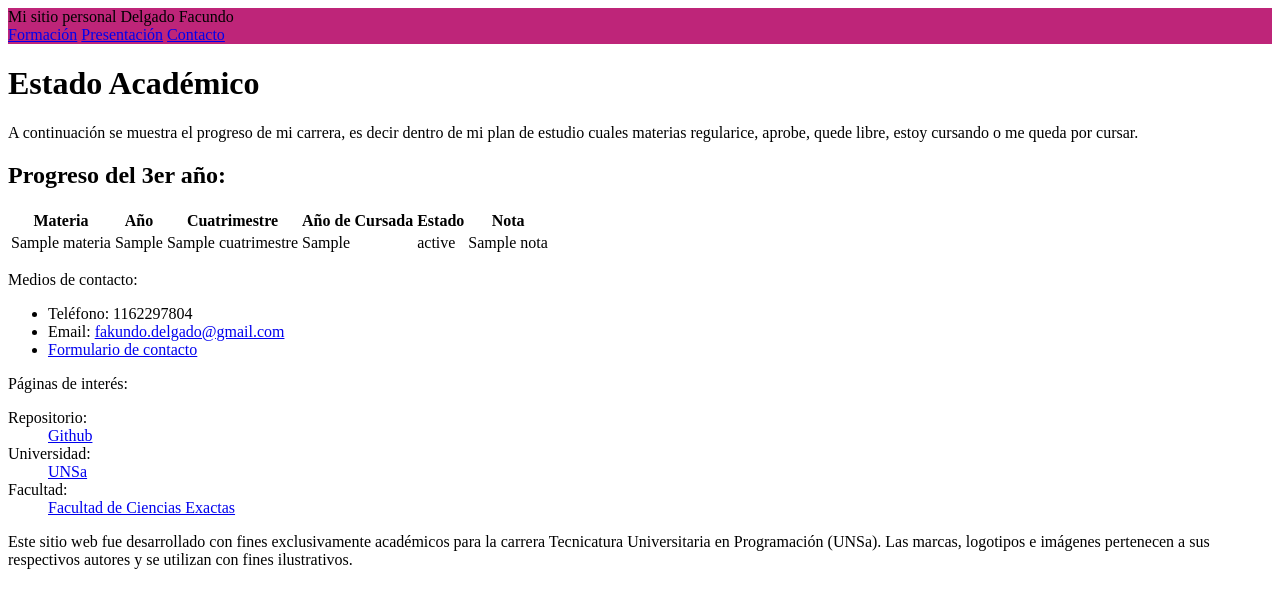
After one commit to fakundodelgado/sitio_personal, a PHP site: template vistas/academico.php in a window 1280 px wide. The commit adds this page. Shown: the top 608 px of the page. Run offline with PHP 8.4, Linux system fonts and the light colour scheme; the template is opened without the code that fills it: most values are stand-ins (such as "Sample title", 1, 10 or a date in 2020).

Commit message:
Adaptando la estructura del proyecto para implementar el crud de materias.
Usando como plantilla el ejemplo del profesor, he agregado las carpetas necesarias y comencé a adaptar mis archivos existentes para aplicar el modelo-vista-controlador.

```diff
--- a/index.php
+++ b/index.php
@@ -1,4 +1,4 @@
-<?php include 'modulos/encabezado.php'; ?>
+<?php include 'vistas/modulos/encabezado.php'; ?>
 
         <main>
             <h1>Sobre mí</h1>
@@ -21,4 +21,4 @@
             </section>
         </main>
 
-<?php include 'modulos/pie_de_pagina.php'; ?>
+<?php include 'vistas/modulos/pie_de_pagina.php'; ?>
--- /dev/null
+++ b/vistas/academico.php
@@ -0,0 +1,50 @@
+
+<?php include 'vistas/modulos/encabezado.php'; ?>
+
+<main>
+
+    <h1>Estado Académico</h1>
+
+    <p>
+        A continuación se muestra el progreso de mi carrera, es decir
+        dentro de mi plan de estudio cuales materias regularice, aprobe,
+        quede libre, estoy cursando o me queda por cursar.
+    </p>
+
+    <h2>Progreso del 3er año: </h2>
+
+    <table>
+        <thead>
+            <tr>
+                <th>Materia</th>
+                <th>Año</th>
+                <th>Cuatrimestre</th>
+                <th>Año de Cursada</th>
+                <th>Estado</th>
+                <th>Nota</th>
+            </tr>
+        </thead>
+        <tbody>
+            <?php if(!empty($materias)): // Materias sera un inner join con columnas (materia_nombre, ano_carrera, cuatrimestre, anio_cursada, estado_nombre, nota, visible)?>
+               <?php while($materia=$materias->fetch_assoc()): ?>
+                    <tr>
+
+                        <td><?= htmlspecialchars($materia['materia_nombre']) ?></td>
+                        <td><?= htmlspecialchars($materia['ano_carrera']) ?></td>
+                        <td><?= htmlspecialchars($materia['cuatrimestre']) ?></td>
+                        <td><?= htmlspecialchars($materia['anio_cursada']) ?></td>
+                        <td><?= htmlspecialchars($materia['estado_nombre']) ?></td>
+                        <td><?= htmlspecialchars($materia['nota'] ?? '-') ?></td>
+
+                    </tr>
+                <?php endwhile; ?>
+            <?php else: ?>
+                <tr>
+                    <td colspan="6">No hay materias disponibles.</td>
+                </tr>
+            <?php endif; ?>
+        </tbody>
+    </table>
+</main>
+
+<?php include 'vistas/modulos/pie_de_pagina.php'; ?>
--- a/modulos/encabezado.php
+++ b/vistas/modulos/encabezado.php
@@ -13,8 +13,9 @@
                 <span class="autor">Delgado Facundo</span>
             </div>
             <nav>
-            <a href="academico.php">Formación</a>
+            <!-- Aunque el encabezado esta en vista/modulos debo ubicar los links como si el mismo fuera parte del index... es decir desde la raiz -->
+            <a href="vistas/academico.php">Formación</a>
             <a href="index.php">Presentación</a>
-            <a href="contacto.php">Contacto</a>
+            <a href="vistas/contacto.php">Contacto</a>
             </nav>
         </header>
--- a/modulos/pie_de_pagina.php
+++ b/vistas/modulos/pie_de_pagina.php
@@ -4,7 +4,7 @@
                 <ul>
                     <li>Teléfono: 1162297804</li>
                     <li>Email: <a href="mailto:fakundo.delgado@gmail.com">fakundo.delgado@gmail.com</a></li>
-                    <li><a href="contacto.php">Formulario de contacto</a></li>
+                    <li><a href="../contacto.php">Formulario de contacto</a></li>
                 </ul>
             </div>
             <div class="relacionado">
```
Also changed, not shown: academico.php (deleted, +0 -61 lines), base_de_datos/conexion.php (deleted, +0 -8 lines), configuracion/conexion.php (added, +13 -0 lines), vistas/contacto.php (added), 2 other files.
